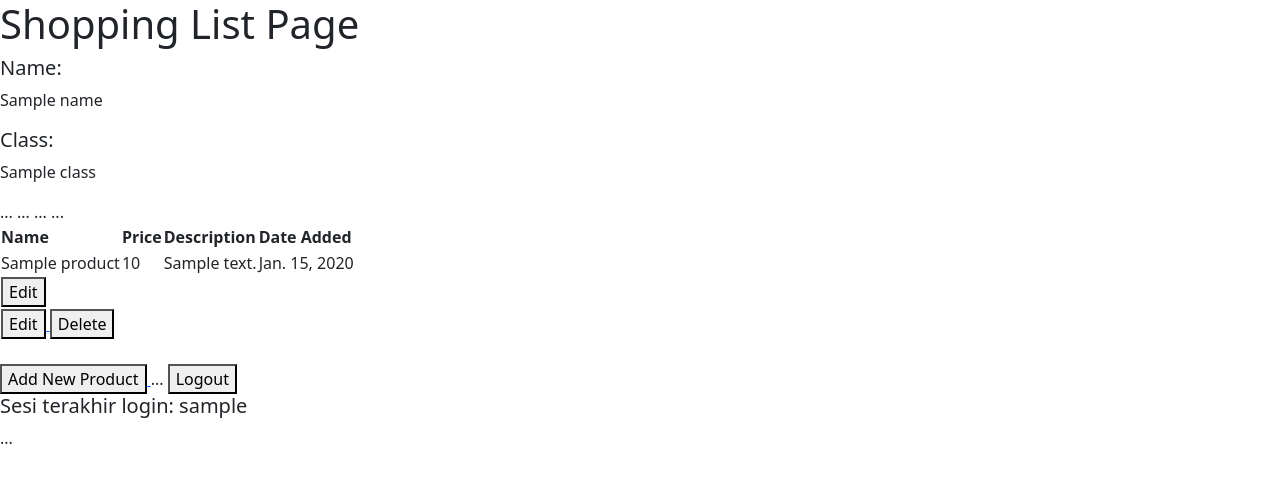
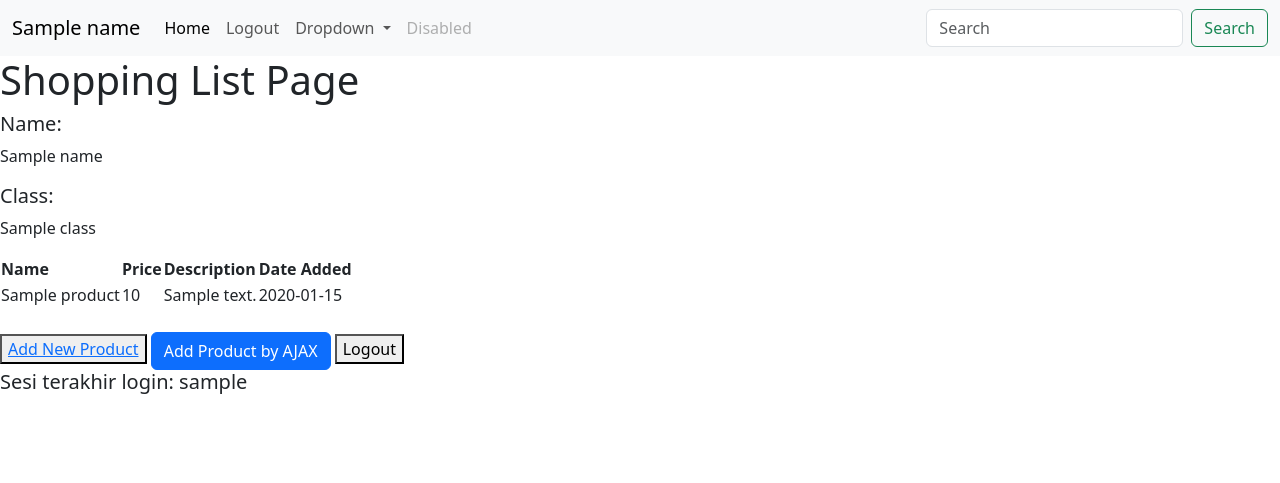
Before and after one commit to aaronmlin/shopping_list, a Django app: template main/templates/main.html in a window 1280 px wide. Shown: the top 483 px of the page. Run offline with Django 4.2, Linux system fonts and the light colour scheme; tables that the repository leaves empty hold one stand-in row (values such as "Sample post"); the template is opened without the code that fills it: values that come from a table or form of the project are taken from there, most other values are stand-ins (such as "Sample title", 1, 10 or a date in 2020).

Commit message:
finished tutorial 5

```diff
--- a/main/templates/main.html
+++ b/main/templates/main.html
@@ -1,6 +1,43 @@
 {% extends 'base.html' %}
 
 {% block content %}
+    <nav class="navbar navbar-expand-lg bg-body-tertiary">
+        <div class="container-fluid">
+        <a class="navbar-brand" href="#">{{ name }}</a>
+        <button class="navbar-toggler" type="button" data-bs-toggle="collapse" data-bs-target="#navbarSupportedContent" aria-controls="navbarSupportedContent" aria-expanded="false" aria-label="Toggle navigation">
+            <span class="navbar-toggler-icon"></span>
+        </button>
+        <div class="collapse navbar-collapse" id="navbarSupportedContent">
+            <ul class="navbar-nav me-auto mb-2 mb-lg-0">
+            <li class="nav-item">
+                <a class="nav-link active" aria-current="page" href="#">Home</a>
+            </li>
+            <li class="nav-item">
+                <a class="nav-link" href="{% url 'main:logout' %}">Logout</a>
+            </li>
+            <li class="nav-item dropdown">
+                <a class="nav-link dropdown-toggle" href="#" role="button" data-bs-toggle="dropdown" aria-expanded="false">
+                Dropdown
+                </a>
+                <ul class="dropdown-menu">
+                <li><a class="dropdown-item" href="#">Action</a></li>
+                <li><a class="dropdown-item" href="#">Another action</a></li>
+                <li><hr class="dropdown-divider"></li>
+                <li><a class="dropdown-item" href="#">Something else here</a></li>
+                </ul>
+            </li>
+            <li class="nav-item">
+                <a class="nav-link disabled" aria-disabled="true">Disabled</a>
+            </li>
+            </ul>
+            <form class="d-flex" role="search">
+            <input class="form-control me-2" type="search" placeholder="Search" aria-label="Search">
+            <button class="btn btn-outline-success" type="submit">Search</button>
+            </form>
+        </div>
+        </div>
+    </nav>
+
     <h1>Shopping List Page</h1>
 
     <h5>Name:</h5>
@@ -9,69 +46,51 @@
     <h5>Class:</h5>
     <p>{{class}}</p>
 
+    <table id="product_table">
 
 
-<table>
-    <tr>
-        <th>Name</th>
-        <th>Price</th>
-        <th>Description</th>
-        <th>Date Added</th>
-    </tr>
-
-    {% comment %} Berikut cara memperlihatkan data produk di bawah baris ini {% endcomment %}
-
-    {% for product in products %}
-        <tr>
-            <td>{{product.name}}</td>
-            <td>{{product.price}}</td>
-            <td>{{product.description}}</td>
-            <td>{{product.date_added}}</td>
-
-        <tr>
-            ...
-            <td>
-                <a href="{% url 'main:edit_product' product.pk %}">
-                    <button>
-                        Edit
-                    </button>
-                </a>
-            </td>
-        </tr>
-
-        </tr>
-
-        ...
-<tr>
-    ...
-    <td>
-        <a href="{% url 'main:edit_product' product.pk %}">
-            <button>
-                Edit
-            </button>
-        </a>
-        <a href="{% url 'main:delete_product' product.pk %}">
-              <button>
-                  Delete
-              </button>
-          </a>
-    </td>
-</tr>
-...
-
-
-    {% endfor %}
     </table>
-
 
     <br />
 
     <a href="{% url 'main:create_product' %}">
         <button>
             Add New Product
+            </a>
         </button>
     </a>
-...
+    <div class="modal fade" id="exampleModal" tabindex="-1" aria-labelledby="exampleModalLabel" aria-hidden="true">
+        <div class="modal-dialog">
+            <div class="modal-content">
+                <div class="modal-header">
+                    <h1 class="modal-title fs-5" id="exampleModalLabel">Add New Product</h1>
+                    <button type="button" class="btn-close" data-bs-dismiss="modal" aria-label="Close"></button>
+                </div>
+                <div class="modal-body">
+                    <form id="form" onsubmit="return false;">
+                        {% csrf_token %}
+                        <div class="mb-3">
+                            <label for="name" class="col-form-label">Name:</label>
+                            <input type="text" class="form-control" id="name" name="name"></input>
+                        </div>
+                        <div class="mb-3">
+                            <label for="price" class="col-form-label">Price:</label>
+                            <input type="number" class="form-control" id="price" name="price"></input>
+                        </div>
+                        <div class="mb-3">
+                            <label for="description" class="col-form-label">Description:</label>
+                            <textarea class="form-control" id="description" name="description"></textarea>
+                        </div>
+                    </form>
+                </div>
+                <div class="modal-footer">
+                    <button type="button" class="btn btn-secondary" data-bs-dismiss="modal">Close</button>
+                    <button type="button" class="btn btn-primary" id="button_add" data-bs-dismiss="modal">Add Product</button>
+                </div>
+            </div>
+        </div>
+    </div>
+    <button type="button" class="btn btn-primary" data-bs-toggle="modal" data-bs-target="#exampleModal">Add Product by AJAX</button>
     <a href="{% url 'main:logout' %}">
         <button>
             Logout
@@ -79,57 +98,41 @@
     </a>
     <h5>Sesi terakhir login: {{ last_login }}</h5>
 
-...
 
+<script>
+    async function getProducts() {
+        return fetch("{% url 'main:get_product_json' %}").then((res) => res.json())
+    }
+    async function refreshProducts() {
+        document.getElementById("product_table").innerHTML = ""
+        const products = await getProducts()
+        let htmlString = `<tr>
+            <th>Name</th>
+            <th>Price</th>
+            <th>Description</th>
+            <th>Date Added</th>
+        </tr>`
+        products.forEach((item) => {
+            htmlString += `\n<tr>
+            <td>${item.fields.name}</td>
+            <td>${item.fields.price}</td>
+            <td>${item.fields.description}</td>
+            <td>${item.fields.date_added}</td>
+        </tr>`
+        })
+
+        document.getElementById("product_table").innerHTML = htmlString
+    }
+    refreshProducts()
+    function addProduct() {
+        fetch("{% url 'main:add_product_ajax' %}", {
+            method: "POST",
+            body: new FormData(document.querySelector('#form'))
+        }).then(refreshProducts)
+
+        document.getElementById("form").reset()
+        return false
+    }
+    document.getElementById("button_add").onclick = addProduct
+</script>
 {% endblock content %}
-
-
-<!-- <!DOCTYPE html>
-<html lang="en">
-<head>
-    <meta charset="UTF-8">
-    <meta name="viewport" content="width=device-width, initial-scale=1.0">
-    <title>YouTube</title>
-    <style>
-
-    </style>
-</head>
-<body>
-    <link rel="stylesheet" href="styles.css">
-    <input class="search-bar" type="text" placeholder="Search">
-
-
-    <div class="video-preview">
-        <div>
-            <img class="thumbnail" src ="thumbnails/thumbnail-1.webp">
-        </div>
-        <div>
-            <div class="icon">
-                <img class="pfp" src="thumbnails/channel-1.jpeg">
-            </div>
-            <div class="info">
-                <p class="video-title"> Talking Tech and AI with Google CEO Sundar Pichai!</p>
-                <p class="author">Marques Brownlee</p>
-                <p class="details"> 3.4M views &#183 6 months ago </p>
-            </div>
-
-
-        </div>
-
-
-    </div>
-
-    <div class="video-preview">
-        <img class="thumbnail" src ="thumbnails/thumbnail-2.webp">
-        <p class="video-title">
-        Try Not To Laugh Challenge #9
-        </p>
-        <p class="author">
-        Markiplier
-        </p>
-        <p class="details">
-        19M views &#183 4 years ago
-        </p>
-    </div>
-</body>
-</html> -->
--- a/main/urls.py
+++ b/main/urls.py
@@ -1,5 +1,6 @@
 from django.urls import path
 from main.views import show_main, create_product, show_xml, show_json, show_xml_by_id, show_json_by_id, register, login_user, logout_user, edit_product, delete_product
+from main.views import get_product_json, add_product_ajax
 app_name = 'main'
 
 urlpatterns = [
@@ -14,9 +15,7 @@ urlpatterns = [
     path('logout/', logout_user, name='logout'),
     path('edit-product/<int:id>', edit_product, name='edit_product'),
     path('delete/<int:id>', delete_product, name='delete_product'),
-
-
-
-
+    path('get-product/', get_product_json, name='get_product_json'),
+    path('create-product-ajax/', add_product_ajax, name='add_product_ajax')
 
 ]
--- a/main/views.py
+++ b/main/views.py
@@ -13,6 +13,7 @@ from django.contrib import messages
 from django.contrib.auth import authenticate, login
 from django.contrib.auth import logout
 from django.contrib.auth.decorators import login_required
+from django.views.decorators.csrf import csrf_exempt
 
 @login_required(login_url='/login')
 def show_main(request):
@@ -114,3 +115,24 @@ def delete_product(request, id):
     product.delete()
     # Kembali ke halaman awal
     return HttpResponseRedirect(reverse('main:show_main'))
+
+
+def get_product_json(request):
+    product_item = Product.objects.all()
+    return HttpResponse(serializers.serialize('json', product_item))
+
+
+@csrf_exempt
+def add_product_ajax(request):
+    if request.method == 'POST':
+        name = request.POST.get("name")
+        price = request.POST.get("price")
+        description = request.POST.get("description")
+        user = request.user
+
+        new_product = Product(name=name, price=price, description=description, user=user)
+        new_product.save()
+
+        return HttpResponse(b"CREATED", status=201)
+
+    return HttpResponseNotFound()
```
Lines whose indentation alone changed are shown as unchanged.
